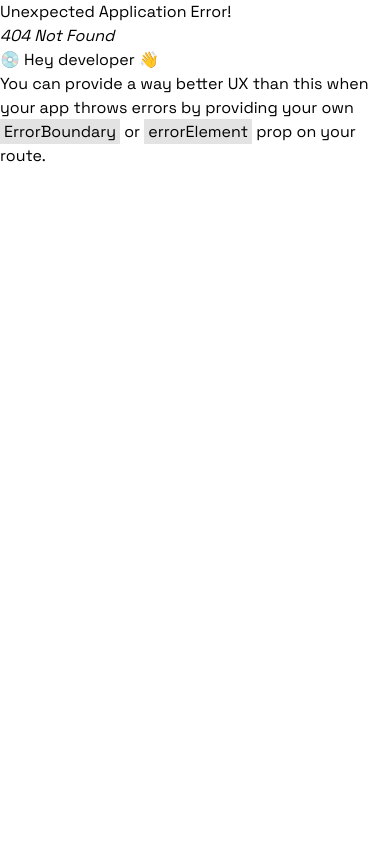
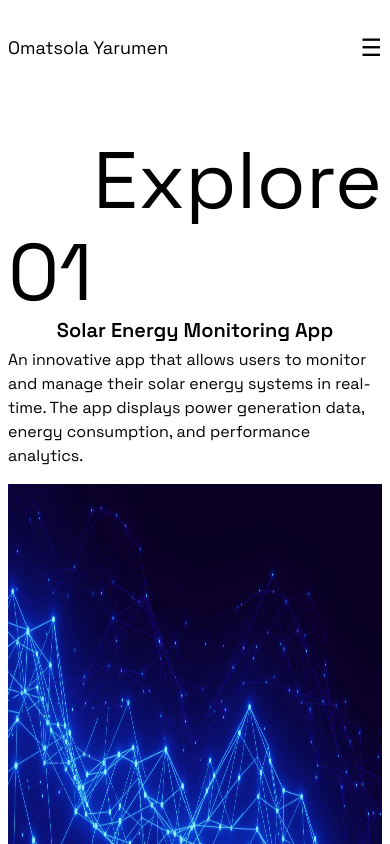
Before and after one commit to Omat-hub/omatsola_portfolio, a React (Vite) app: page /explore in a window 390 px wide. Before the commit this address had no page. Shown: the top 844 px of the page. Built offline with nearby package versions, Linux system fonts and the light colour scheme.

Commit message:
mobile header and explore component

```diff
--- a/src/App.jsx
+++ b/src/App.jsx
@@ -7,8 +7,8 @@ import {
 import RootLayout from "./assets/components/RootLayout";
 import Home from "./screens/Home";
 import About from "./screens/About";
+import Explore from "./screens/Explore";
 import Contact from "./screens/Contact";
-import ShowCase from "./screens/Explore";
 import ProjectDetails from "./screens/ProjectDetails";
 const App = () => {
   const router = createBrowserRouter(
@@ -16,8 +16,8 @@ const App = () => {
       <Route path="/" element={<RootLayout />}>
         <Route index element={<Home />} />
         <Route path="about" element={<About />} />
+        <Route path="explore" element={<Explore />} />
         <Route path="contact" element={<Contact />} />
-        <Route path="show_case" element={<ShowCase />} />
         <Route path="project_details/:id" element={<ProjectDetails />} />
       </Route>
     )
--- a/src/assets/components/Header.jsx
+++ b/src/assets/components/Header.jsx
@@ -26,7 +26,7 @@ const Header = () => {
         scrolled ? "bg-white/90 backdrop-blur shadow-md" : "bg-transparent"
       }`}
     >
-      <div className="flex justify-between items-center py-6 md:py-8">
+      <div className="flex justify-between items-center py-8 ">
         <div className="text-lg">Omatsola Yarumen</div>
         <nav className="relative">
           <button
--- a/src/screens/Explore.jsx
+++ b/src/screens/Explore.jsx
@@ -1,9 +1,7 @@
 import Cta from "../assets/components/Cta.jsx";
 import ProjectCard from "../assets/components/ProjectCard.jsx";
-import { Link } from "react-router-dom";
-import { projects } from "../constants/index.js";
 
-const ShowCase = () => {
+const Explore = () => {
   return (
     <section>
       <section className="px-2  py-30 ">
@@ -15,4 +13,4 @@ const ShowCase = () => {
   );
 };
 
-export default ShowCase;
+export default Explore;
--- a/src/screens/Home.jsx
+++ b/src/screens/Home.jsx
@@ -59,7 +59,7 @@ const Home = () => {
           <div className="flex justify-center md:justify-start  ">
             <Link
               to="/about"
-              className="w-full px-12 py-3 border-1 border-gray-500 hover:bg-gray-500 hover:text-white transition"
+              className="w-full px-12 py-3 border-1 border-gray-500 hover:bg-gray-500 hover:text-white  transition"
             >
               More About Me →
             </Link>
```
